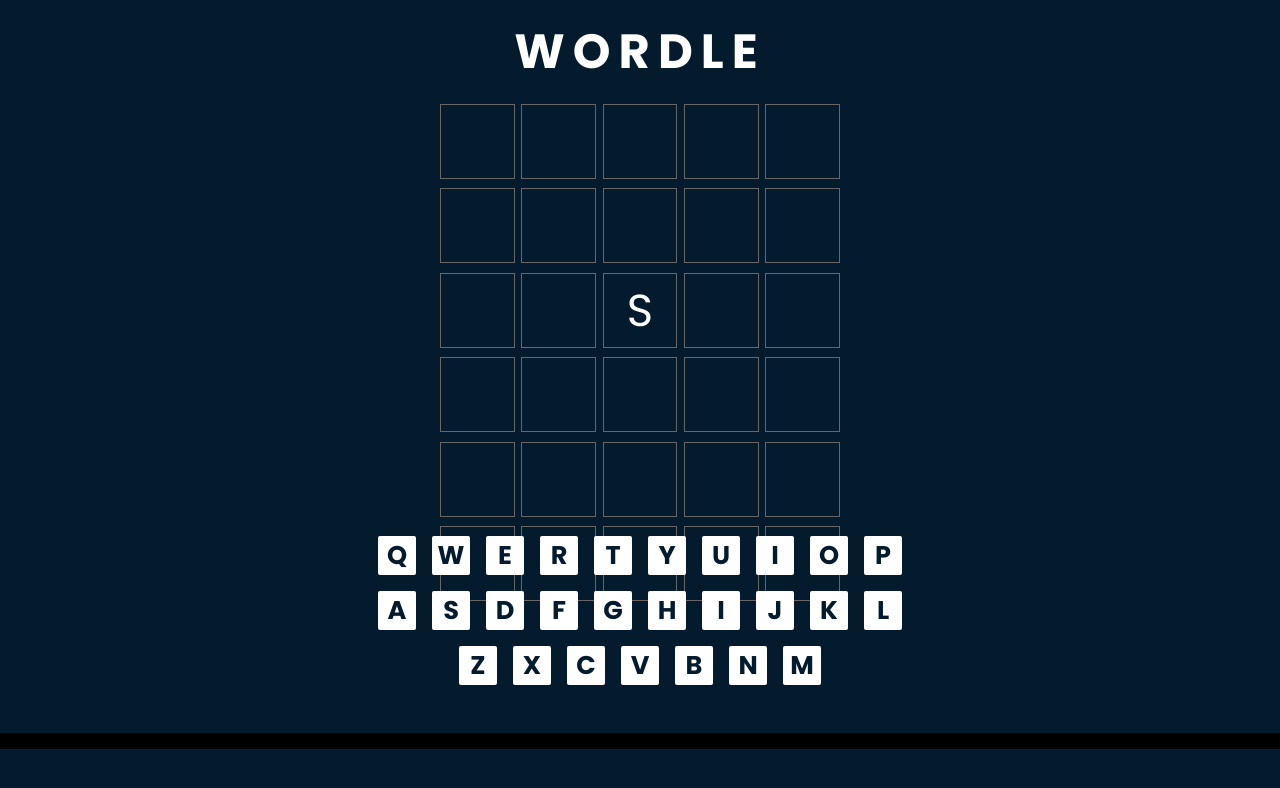
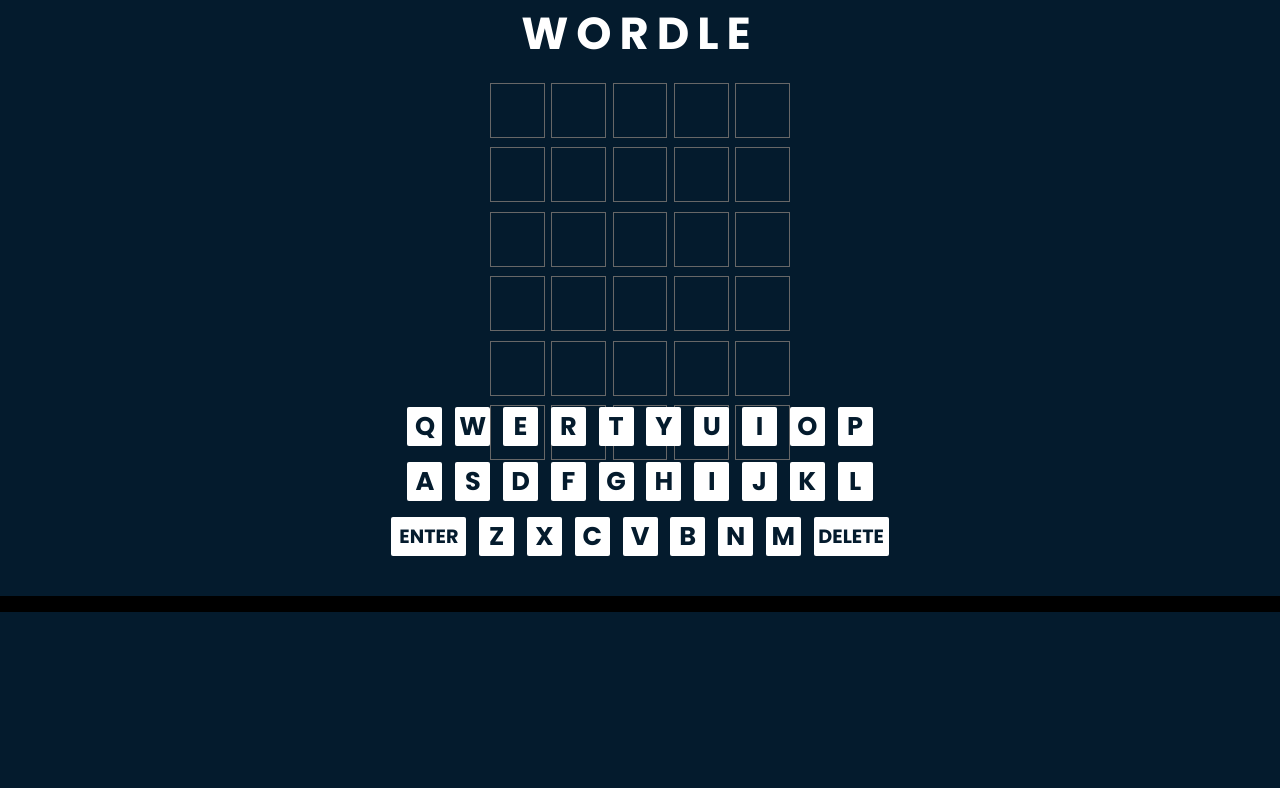
Before and after one commit to SarahSalvatore/Wordle, a React (Create React App) app: page / in a window 1280 px wide. Shown: the top 788 px of the page. Built offline with nearby package versions, Linux system fonts and the light colour scheme.

Commit message:
Add keyboard logic for letter, delete and enter keys

```diff
--- a/src/App.js
+++ b/src/App.js
@@ -9,14 +9,66 @@
 export const boardContext = createContext();
 
 function App() {
-  // Board initial state is set to the empty default board.
+  // Board initial state is set to the empty default board
   const [board, setBoard] = useState(defaultBoard);
+
+  // Player's initial position on the board is set to row 0 letter 0
+  const [currentPlay, setCurrentPlay] = useState({
+    rowPosition: 0,
+    letterPosition: 0,
+  });
+
+  // Player moves
+  // Adds letter to current board and then updates the current board position
+  const onPlayerLetter = (letter) => {
+    if (currentPlay.letterPosition === 5) return;
+    const boardInMotion = [...board];
+    boardInMotion[currentPlay.rowPosition][currentPlay.letterPosition] = letter;
+    setBoard(boardInMotion);
+    setCurrentPlay({
+      ...currentPlay,
+      letterPosition: currentPlay.letterPosition + 1,
+    });
+  };
+
+  const onPlayerEnter = () => {
+    // Cannot enter if player is not on the last letter position
+    if (currentPlay.letterPosition !== 5) return;
+    // If player presses enter on the last letter of the row, go to the next row
+    setCurrentPlay({
+      rowPosition: currentPlay.rowPosition + 1,
+      letterPosition: 0,
+    });
+  };
+
+  const onPlayerDelete = () => {
+    // Cannot delete if player is in the first letter position
+    if (currentPlay.letterPosition === 0) return;
+    // If player presses delete, go to the previous position and set tile to blank
+    const boardInMotion = [...board];
+    boardInMotion[currentPlay.rowPosition][currentPlay.letterPosition - 1] = "";
+    setBoard(boardInMotion);
+    setCurrentPlay({
+      ...currentPlay,
+      letterPosition: currentPlay.letterPosition - 1,
+    });
+  };
 
   return (
     <main className="App">
       <Header />
       <section>
-        <boardContext.Provider value={{ board, setBoard }}>
+        <boardContext.Provider
+          value={{
+            board,
+            setBoard,
+            currentPlay,
+            setCurrentPlay,
+            onPlayerLetter,
+            onPlayerEnter,
+            onPlayerDelete,
+          }}
+        >
           <Board />
           <Keyboard />
         </boardContext.Provider>
--- /dev/null
+++ b/src/components/Key.jsx
@@ -0,0 +1,27 @@
+import React, { useContext } from "react";
+import { boardContext } from "../App";
+
+const Key = ({ key, className, letter }) => {
+  // Subscribes to context created in App.js and uses the states previously defined
+  const { onPlayerLetter, onPlayerEnter, onPlayerDelete } =
+    useContext(boardContext);
+
+  // Onclick when player selects a key on keyboard
+  const playerSelectsLetter = () => {
+    if (letter === "ENTER") {
+      onPlayerEnter();
+    } else if (letter === "DELETE") {
+      onPlayerDelete();
+    } else {
+      onPlayerLetter(letter);
+    }
+  };
+
+  return (
+    <div className={className} key={key} onClick={playerSelectsLetter}>
+      {letter}
+    </div>
+  );
+};
+
+export default Key;
--- a/src/components/Keyboard.jsx
+++ b/src/components/Keyboard.jsx
@@ -1,35 +1,26 @@
 import React from "react";
 import { keyboard } from "../data/keyboard";
+import Key from "./Key";
 
 const Keyboard = () => {
   return (
     <div className="keyboard">
       <div className="keyboard-row">
         {keyboard[0].map((key) => {
-          return (
-            <div key={key} className="key">
-              {key}
-            </div>
-          );
+          return <Key key={key} className="key" letter={key} />;
         })}
       </div>
       <div className="keyboard-row">
         {keyboard[1].map((key) => {
-          return (
-            <div key={key} className="key">
-              {key}
-            </div>
-          );
+          return <Key key={key} className="key" letter={key} />;
         })}
       </div>
       <div className="keyboard-row">
+        <Key key="enter" className="large-key" letter="ENTER" />
         {keyboard[2].map((key) => {
-          return (
-            <div key={key} className="key">
-              {key}
-            </div>
-          );
+          return <Key key={key} className="key" letter={key} />;
         })}
+        <Key key="delete" className="large-key" letter="DELETE" />
       </div>
     </div>
   );
--- a/src/data/words.js
+++ b/src/data/words.js
@@ -2,7 +2,7 @@
 export const defaultBoard = [
   ["", "", "", "", ""],
   ["", "", "", "", ""],
-  ["", "", "S", "", ""],
+  ["", "", "", "", ""],
   ["", "", "", "", ""],
   ["", "", "", "", ""],
   ["", "", "", "", ""],
--- a/src/styles/base/_reset.scss
+++ b/src/styles/base/_reset.scss
@@ -18,7 +18,7 @@
 }
 
 header {
-  margin: 1rem auto;
+  margin: 0 auto 1rem;
 }
 
 h1 {
--- a/src/styles/base/_typography.scss
+++ b/src/styles/base/_typography.scss
@@ -5,8 +5,10 @@
 // Font Sizes
 
 // Large Screen
-$ls-header: 3rem;
-$ls-letters: 2.8rem;
+$ls-header: 2.8rem;
+$ls-letters: 2.2rem;
+$ls-key: 1.6rem;
+$ls-lrg-key: 1.2rem;
 
 // Font weights
 $regular: 400;
--- a/src/styles/components/_board.scss
+++ b/src/styles/components/_board.scss
@@ -13,8 +13,8 @@
   grid-template-columns: 1fr;
   row-gap: 0.6rem;
   aspect-ratio: 1;
-  max-height: 50dvh;
-  max-width: 50dvw;
+  max-height: 300px;
+  max-width: 400px;
   margin: 0 auto;
 }
 
--- a/src/styles/components/_keyboard.scss
+++ b/src/styles/components/_keyboard.scss
@@ -9,7 +9,7 @@
   align-items: center;
   justify-content: center;
   max-width: 60dvw;
-  margin: 2rem auto;
+  margin: 1.5rem auto;
 }
 
 .keyboard-row {
@@ -18,8 +18,8 @@
   margin-bottom: 1rem;
 }
 
-.key {
-  aspect-ratio: 1;
+.key,
+.large-key {
   background-color: $text;
   border-radius: 2px;
   color: $background;
@@ -27,13 +27,23 @@
   display: flex;
   justify-content: center;
   align-items: center;
-  font-size: 1.6rem;
   font-weight: $bold;
-  width: 38px;
-  margin: 0 0.5rem;
+  margin: 0 0.4rem;
 }
 
-.key:hover {
-  box-shadow: rgb(50, 157, 156, 0.5) 0px 8px 15px;
+.key {
+  aspect-ratio: 1;
+  font-size: $ls-key;
+  width: 35px;
+}
+
+.large-key {
+  font-size: $ls-lrg-key;
+  width: 75px;
+  padding: 0 0.5rem;
+}
+
+.key:hover,
+.large-key:hover {
   color: $blue-green;
 }
--- a/src/styles/main.css
+++ b/src/styles/main.css
@@ -14,12 +14,12 @@
 }
 
 header {
-  margin: 1rem auto;
+  margin: 0 auto 1rem;
 }
 
 h1 {
   color: white;
-  font-size: 3rem;
+  font-size: 2.8rem;
   font-weight: 700;
   text-align: center;
   letter-spacing: 0.5rem;
@@ -39,8 +39,8 @@
   grid-template-columns: 1fr;
   row-gap: 0.6rem;
   aspect-ratio: 1;
-  max-height: 50dvh;
-  max-width: 50dvw;
+  max-height: 300px;
+  max-width: 400px;
   margin: 0 auto;
 }
 
@@ -55,7 +55,7 @@
   border: 1px solid #676767;
   color: white;
   display: flex;
-  font-size: 2.8rem;
+  font-size: 2.2rem;
   font-weight: regular;
   justify-content: center;
   align-items: center;
@@ -71,7 +71,7 @@
   align-items: center;
   justify-content: center;
   max-width: 60dvw;
-  margin: 2rem auto;
+  margin: 1.5rem auto;
 }
 
 .keyboard-row {
@@ -80,8 +80,8 @@
   margin-bottom: 1rem;
 }
 
-.key {
-  aspect-ratio: 1;
+.key,
+.large-key {
   background-color: white;
   border-radius: 2px;
   color: #041b2d;
@@ -89,13 +89,23 @@
   display: flex;
   justify-content: center;
   align-items: center;
-  font-size: 1.6rem;
   font-weight: 700;
-  width: 38px;
-  margin: 0 0.5rem;
+  margin: 0 0.4rem;
 }
 
-.key:hover {
-  box-shadow: rgba(50, 157, 156, 0.5) 0px 8px 15px;
+.key {
+  aspect-ratio: 1;
+  font-size: 1.6rem;
+  width: 35px;
+}
+
+.large-key {
+  font-size: 1.2rem;
+  width: 75px;
+  padding: 0 0.5rem;
+}
+
+.key:hover,
+.large-key:hover {
   color: #329d9c;
 }/*# sourceMappingURL=main.css.map */
```
Also changed, not shown: 1 other file (tests, documents, lock files or other folders).
